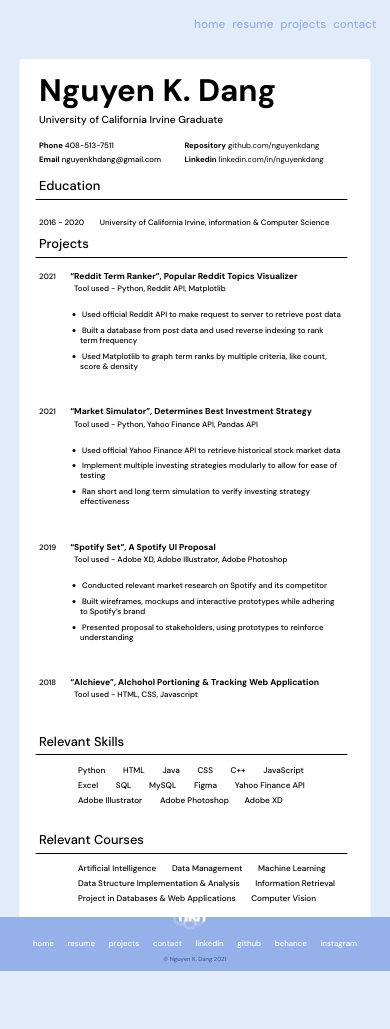
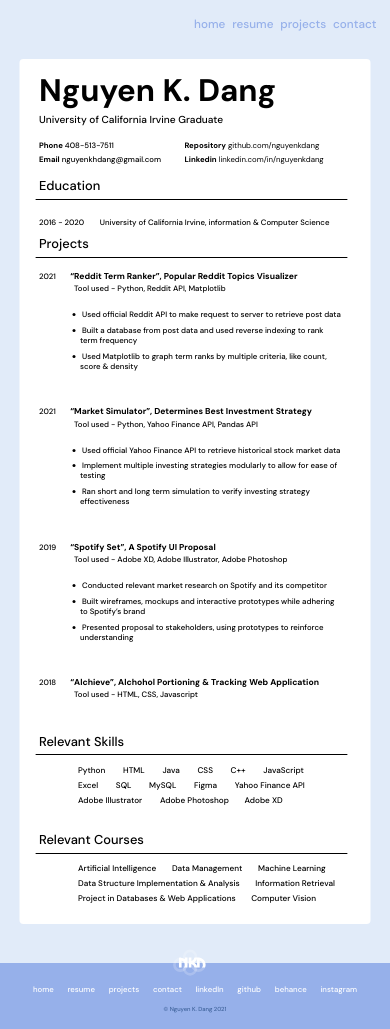
Before and after one commit to nguyenkdang/nguyenkdang, a React (Create React App) app: page /resume in a window 390 px wide. Before the commit the page ends 971 px from the top, so only its background shows below. Built offline with nearby package versions, Linux system fonts and the light colour scheme.

Commit message:
Complete Mobile Version of Resume Page

```diff
--- a/src/components/Footer.scss
+++ b/src/components/Footer.scss
@@ -40,7 +40,7 @@
 @media screen and (max-width: 640px) {
 
     .foot{
-        height: 14vw;
+        height: 17vw;
 
         #foot_logo{
             position: relative;
@@ -58,7 +58,7 @@
         }
 
         #foot-copyright{
-            top: 9vw;
+            top: 12vw;
             #copyright{
                 font-size: 1.5vw;
             }
--- a/src/components/resume/Resume.scss
+++ b/src/components/resume/Resume.scss
@@ -1,5 +1,4 @@
 .resume{
-    height: 133vw;
 
     .indent{
         text-indent: 2.5vw;
@@ -14,7 +13,7 @@
         left: 50vw;
         transform: translate(-50%);
         padding: 1vw;
-
+        margin-bottom: 15vw;
         .same_ln{
             float: left;
         }
@@ -67,7 +66,7 @@
             position: relative;
             top: -3vw;
             left: 6vw;
-
+            width: 80vw;
             .project_title{
                 font-weight: 700;
                 font-size: 1.4vw;
@@ -114,6 +113,9 @@
 
 
 @media screen and (max-width: 640px) {
+
+
+    .resume{
         h2{
             margin-top:  5vw;
             font-size: 3.3vw;
@@ -129,9 +131,6 @@
             margin-bottom: 1.5vw;
         }
 
-    .resume{
-        height: 235vw;
-
         .indent{
             text-indent: 4vw;
         }
@@ -140,7 +139,7 @@
             width: 88vw;
             margin: 0;
             top: 15vw;
-
+            margin-bottom: 25vw;
             .line{
                 width: 80vw;
                 left: 3vw;
```
Lines whose indentation alone changed are shown as unchanged.
